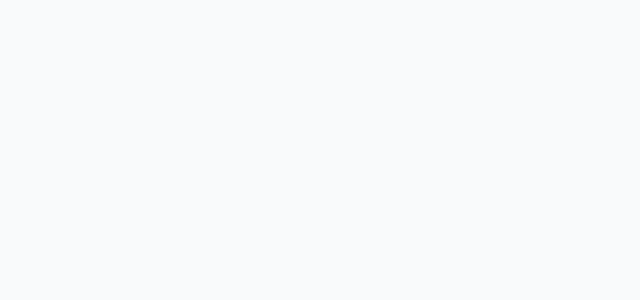
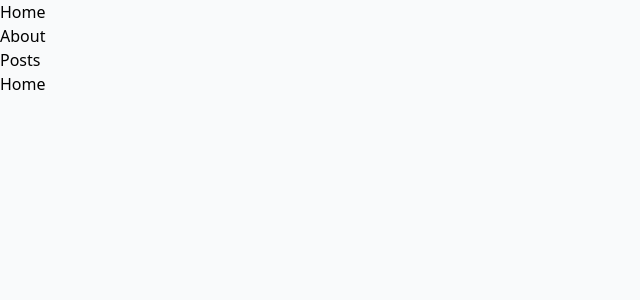
Before and after one commit to angelo-arcillas/angeloarcillas, a React (Vite) app: page / in a window 1280 px wide. Shown: the top 300 px of the page, without its empty margins (0-640 px from the left). Built offline with nearby package versions, Linux system fonts and the light colour scheme.

Commit message:
Add: react-route-dom

```diff
--- a/package.json
+++ b/package.json
@@ -12,7 +12,8 @@
   "dependencies": {
     "lodash": "^4.17.21",
     "react": "^18.2.0",
-    "react-dom": "^18.2.0"
+    "react-dom": "^18.2.0",
+    "react-router-dom": "^6.21.2"
   },
   "devDependencies": {
     "@playwright/test": "^1.40.1",
--- a/src/App.tsx
+++ b/src/App.tsx
@@ -1,9 +1,23 @@
+import { BrowserRouter, Routes, Route } from 'react-router-dom';
+import { Header } from './Components/Header/Header';
+import { Home } from './Pages/Home';
+import { Posts } from './Pages/Posts';
+
 const App = () => {
   return (
     <>
-      <main className="bg-gray-50 min-h-screen">
-        <section className="max-w-screen-2xl mx-auto">
-
+      <main className="min-h-screen bg-gray-50">
+        <section className="mx-auto max-w-screen-2xl">
+          <BrowserRouter>
+            <Header />
+            <div>
+              <Routes>
+                <Route path="/posts" Component={Posts} />
+                <Route path="/about" Component={Home} />
+                <Route path="/" Component={Home} />
+              </Routes>
+            </div>
+          </BrowserRouter>
         </section>
       </main>
     </>
--- /dev/null
+++ b/src/Components/Header/Header.tsx
@@ -0,0 +1,23 @@
+import { Link } from 'react-router-dom';
+
+import React from 'react';
+
+export const Header = () => {
+  return (
+    <header>
+      <nav>
+        <ul>
+          <li>
+            <Link to="/">Home</Link>
+          </li>
+          <li>
+            <Link to="/about">About</Link>
+          </li>
+          <li>
+            <Link to="/posts">Posts</Link>
+          </li>
+        </ul>
+      </nav>
+    </header>
+  );
+};
--- /dev/null
+++ b/src/Pages/Home.tsx
@@ -0,0 +1,7 @@
+import React from 'react'
+
+export const Home = () => {
+  return (
+    <div>Home</div>
+  )
+}
--- /dev/null
+++ b/src/Pages/Posts.tsx
@@ -0,0 +1,7 @@
+import React from 'react'
+
+export const Posts = () => {
+  return (
+    <div>Posts</div>
+  )
+}
```
Also changed, not shown: 1 other file (tests, documents, lock files or other folders).
